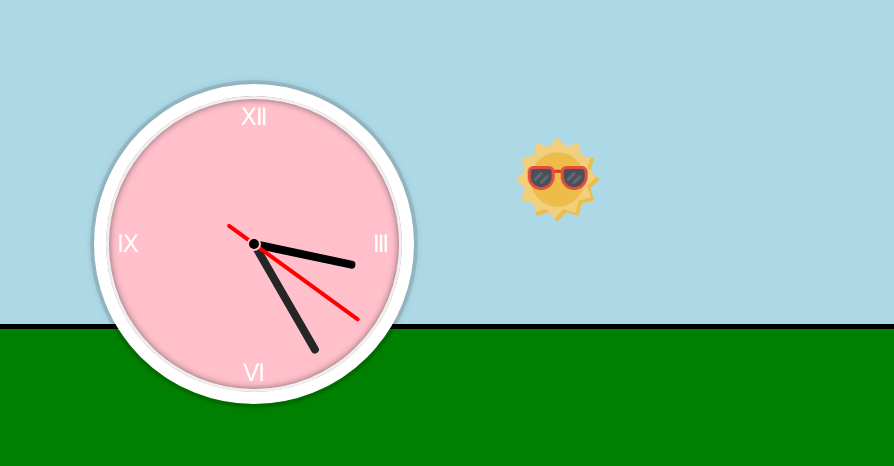
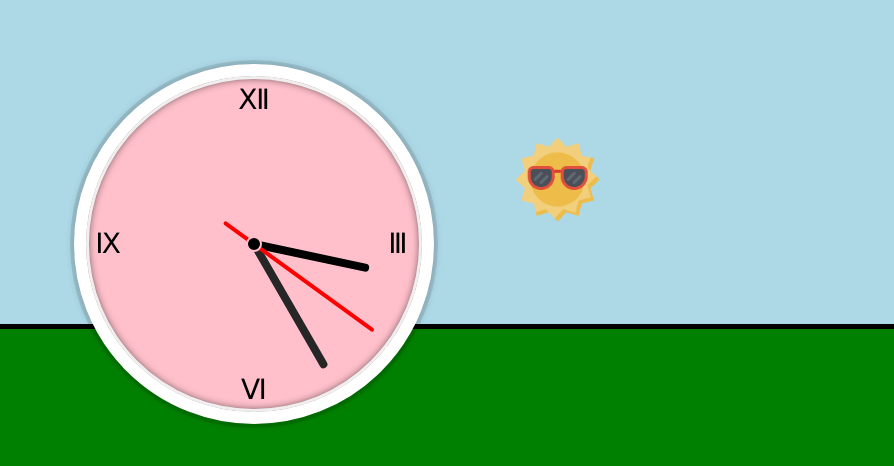
Before and after one commit to Beginneraboutlife116/JS30-02-clock, a plain HTML site: page index.html in a window 1280 px wide. Shown: the part 156-622 px from the top of the page, 386-1280 px from the left. Drawn offline with Linux system fonts and the light colour scheme.

Commit message:
little change

```diff
--- a/main.js
+++ b/main.js
@@ -46,6 +46,10 @@ function changeColor(hour) {
     {
       name: '--ground-clr',
       value: 'green'
+    },
+    {
+      name: '--roman-clr',
+      value: 'snow'
     }
   ]
   if (hour >= 6 && hour < 18) {
--- a/style.css
+++ b/style.css
@@ -60,7 +60,7 @@ p, h1, h2, h3, h4, h5, h6 {
 }
 
 .page {
-  --clock-clr: darkred;
+  --clock-clr: PaleVioletRed;
   --sky-clr: darkblue;
   --ground-clr: darkgreen;
   --clock-border-clr: #aaa;
@@ -102,7 +102,7 @@ p, h1, h2, h3, h4, h5, h6 {
 }
 .clock {
   z-index: 3;
-  width: min(60%, 20rem);
+  width: min(60%, 22.5rem);
   aspect-ratio: 1;
   border-radius: 50%;
   border: clamp(0.5rem, 2.2vw, 0.75rem) solid var(--clock-border-clr);
@@ -123,8 +123,7 @@ p, h1, h2, h3, h4, h5, h6 {
 .clock::before, .clock::after, .for-roman::before, .for-roman::after {
   position: absolute;
   transform: translate(-50%, -50%) rotate(-90deg);
-  font-size: clamp(1rem, 4.3vw, 1.5rem);
-  color: var(--clock-border-clr);
+  font-size: clamp(1.25rem, 5.3vw, 1.75rem);
 }
 .clock::before, .clock::after {
   top: 50%;
```
